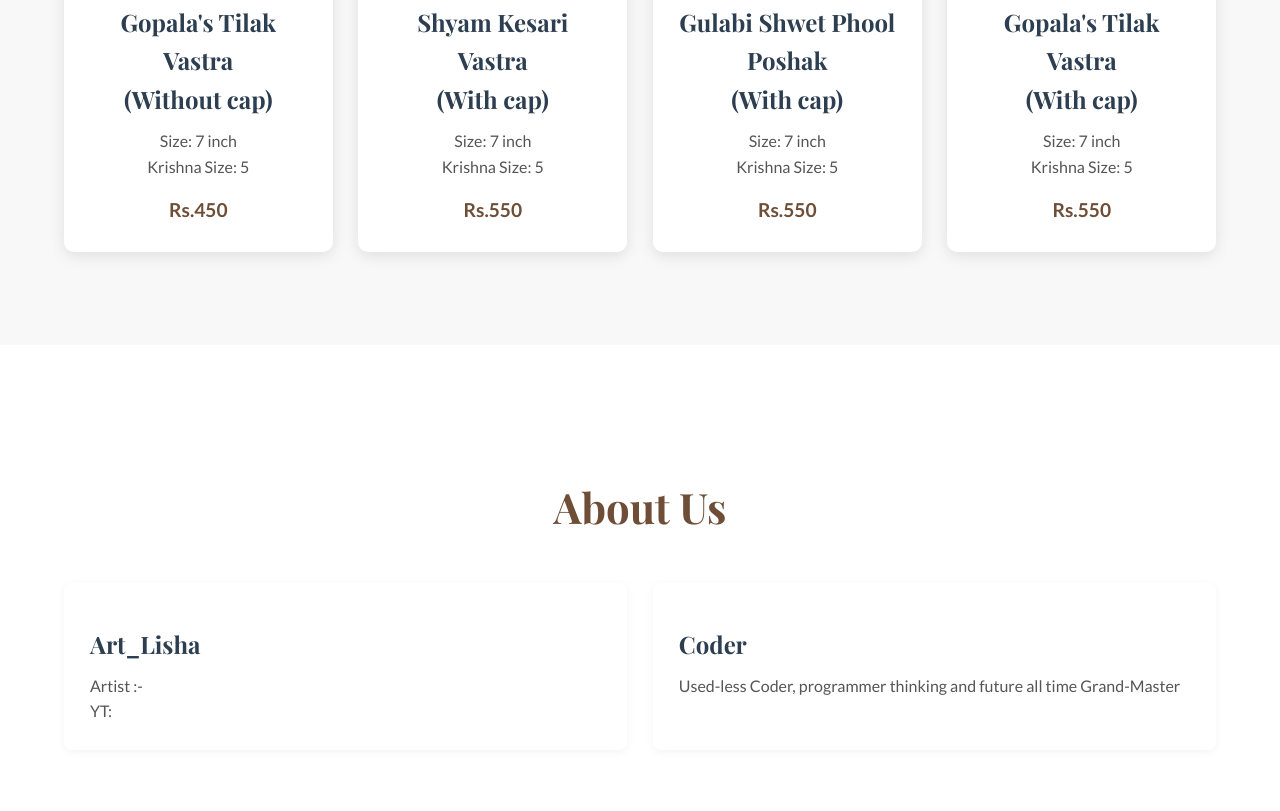
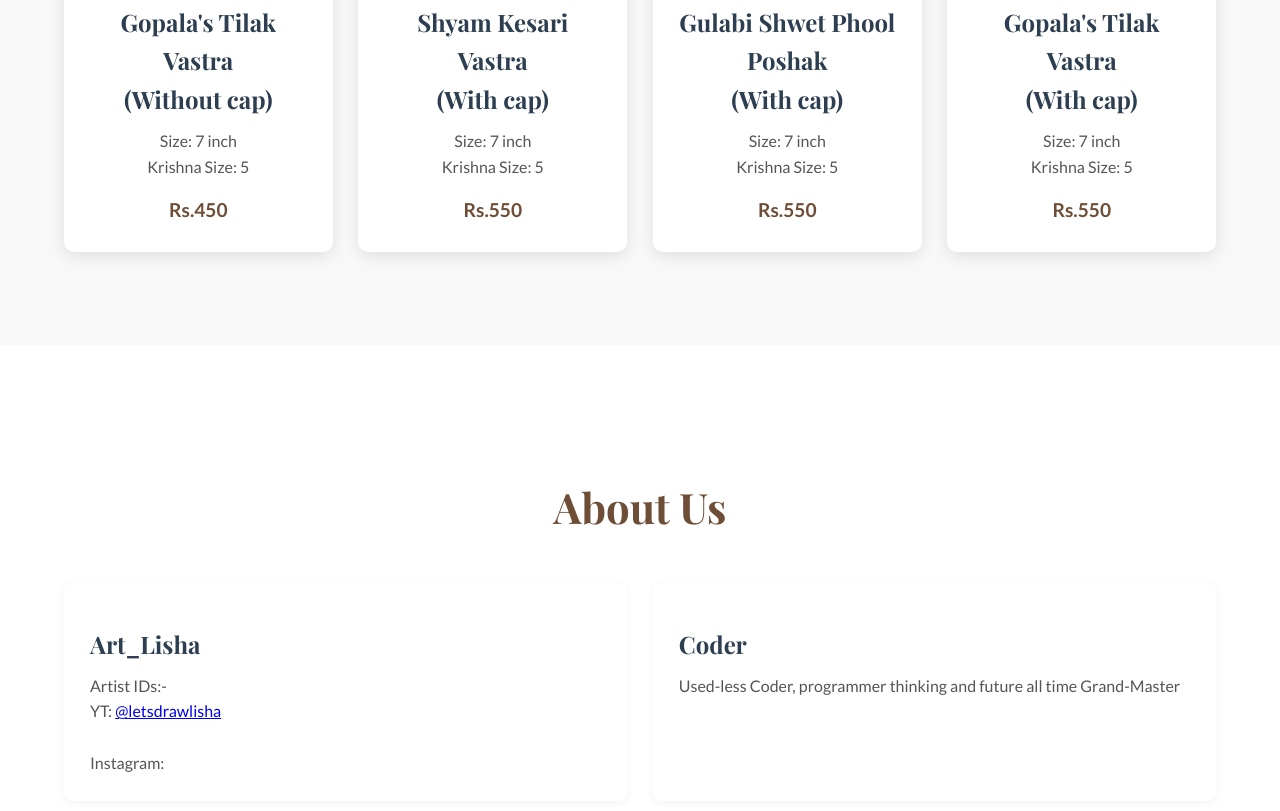
Before and after one commit to Kiraidesu/improved-giggle, a plain HTML site: page index.html in a window 1280 px wide. Shown: the part 1992-2803 px from the top of the page. Drawn offline with nearby package versions, Linux system fonts and the light colour scheme.

Commit message:
Update index.html

```diff
--- a/index.html
+++ b/index.html
@@ -292,7 +292,8 @@
             <div class="about-team">
                 <div class="team-member">
                     <h3>Art_Lisha</h3>
-                    <p>Artist :- </br> YT: </p>
+                    <p>Artist IDs:- </br> YT: <a href="https://youtube.com/@letsdrawlisha?si=lAWS2TFjHwZOOnoV">@letsdrawlisha</a></p></br>
+                    <p>Instagram: <a href="https://www.instagram.com/_.art_lisha._?igsh=MTJrY3dvb3Zmc29kdA=="> </a></p>
                 </div>
 
                 <div class="team-member">
```
